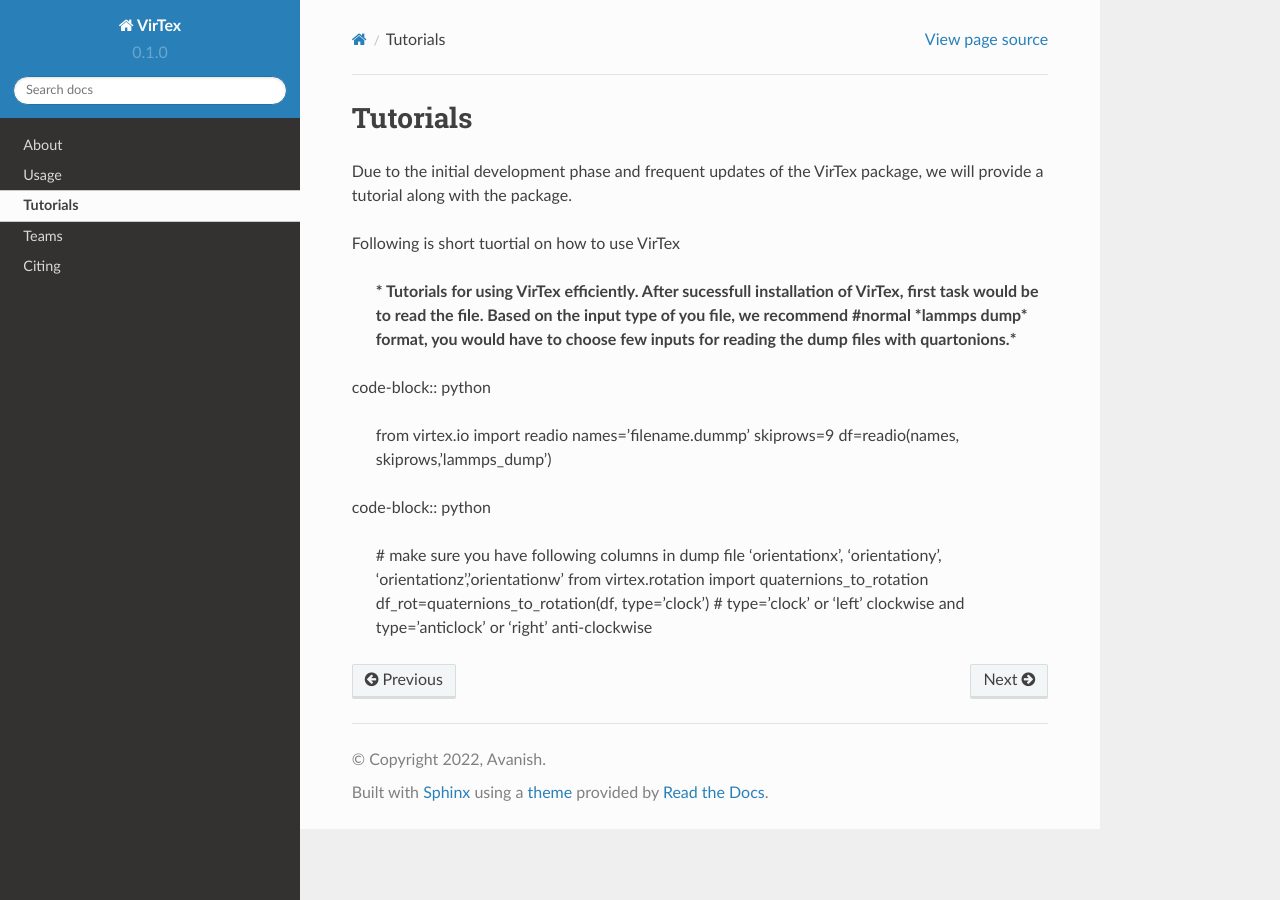
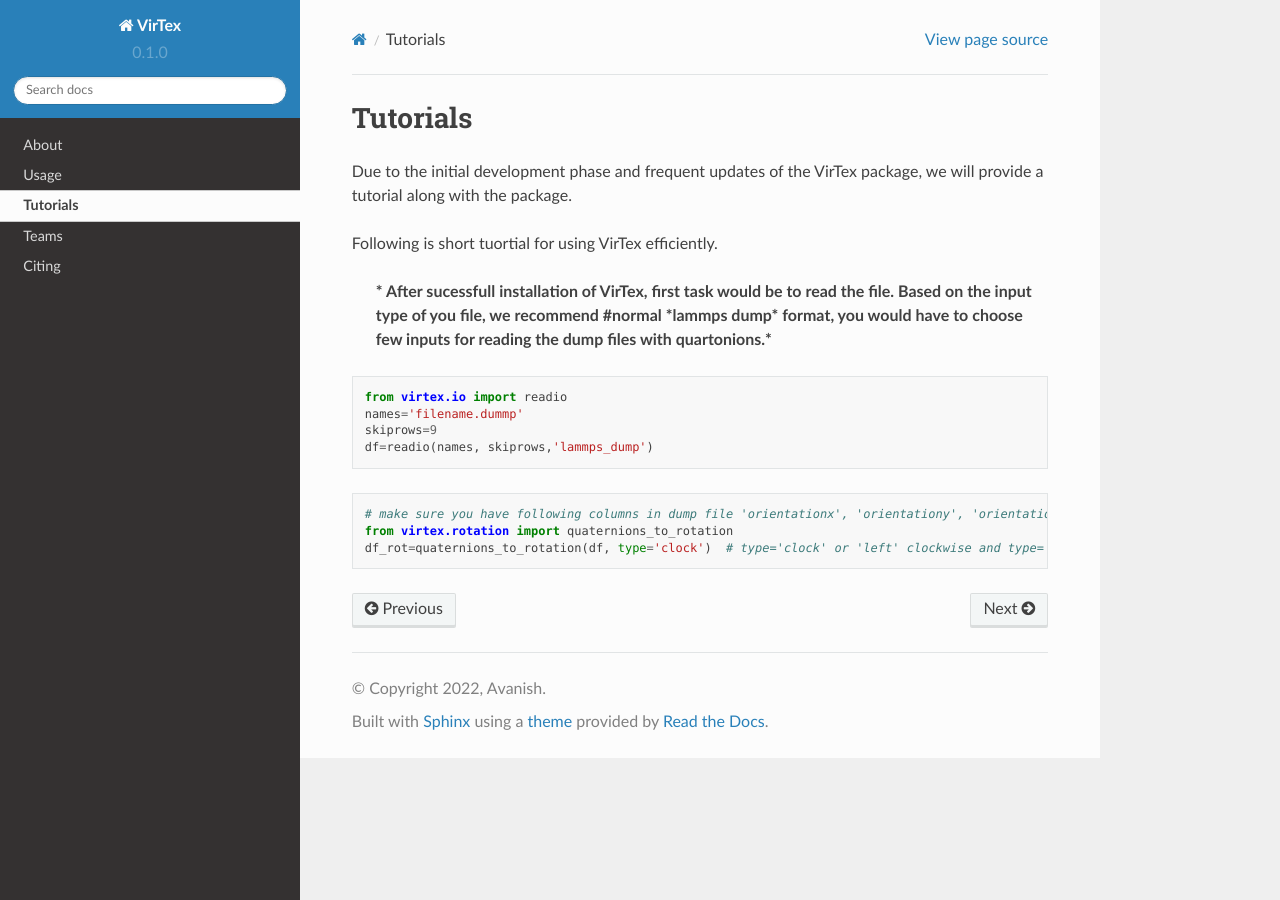
Before and after one commit to mavanish/VirTex, a Sphinx documentation site: the page built from docs/source/Tutorials.rst, in a window 1280 px wide. Built offline with Sphinx 7.4.7 and the Read the Docs theme 2.0.0, drawn with Linux system fonts in a browser that asks for light colours; pages that are not in the unit, such as notebooks, are missing from menus.

Commit message:
Update Tutorials.rst

```diff
--- a/docs/source/Tutorials.rst
+++ b/docs/source/Tutorials.rst
@@ -5,18 +5,19 @@
 
 .. The future version will have a tutorial available here; Please check back!
 
-Following is short tuortial on how to use VirTex
+Following is short tuortial for using VirTex efficiently.
 
- *** Tutorials for using VirTex efficiently. After sucessfull installation of VirTex, first task would be to read the file. Based on the input type of you file, we recommend #normal *lammps dump* format, you would have to choose few inputs for reading the dump files with quartonions.***
+ *** After sucessfull installation of VirTex, first task would be to read the file. Based on the input type of you file, we recommend #normal *lammps dump* format, you would have to choose few inputs for reading the dump files with quartonions.***
 
-code-block:: python
+.. code-block:: python
 
     from virtex.io import readio
     names='filename.dummp'
     skiprows=9
     df=readio(names, skiprows,'lammps_dump')
 
-code-block:: python
+
+.. code-block:: python
 
     # make sure you have following columns in dump file 'orientationx', 'orientationy', 'orientationz','orientationw'
     from virtex.rotation import quaternions_to_rotation
```
